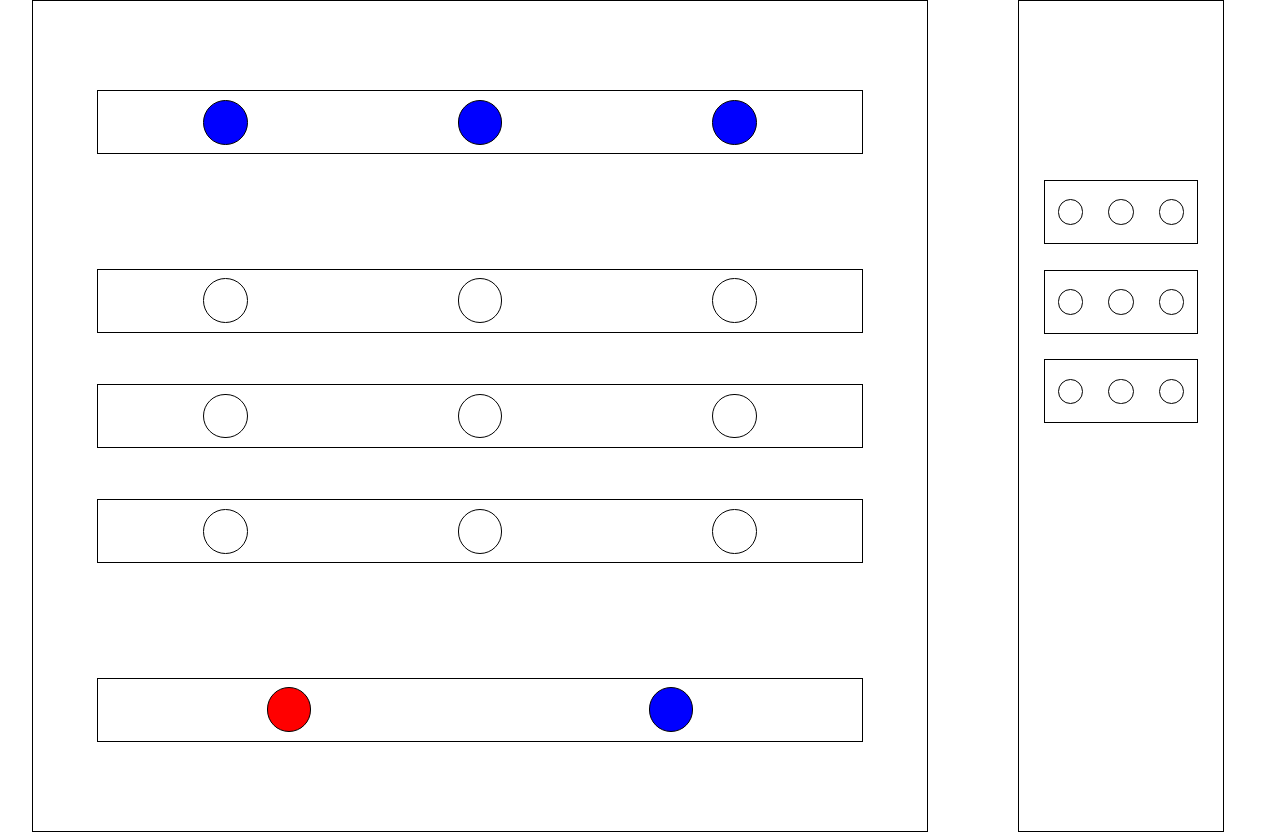
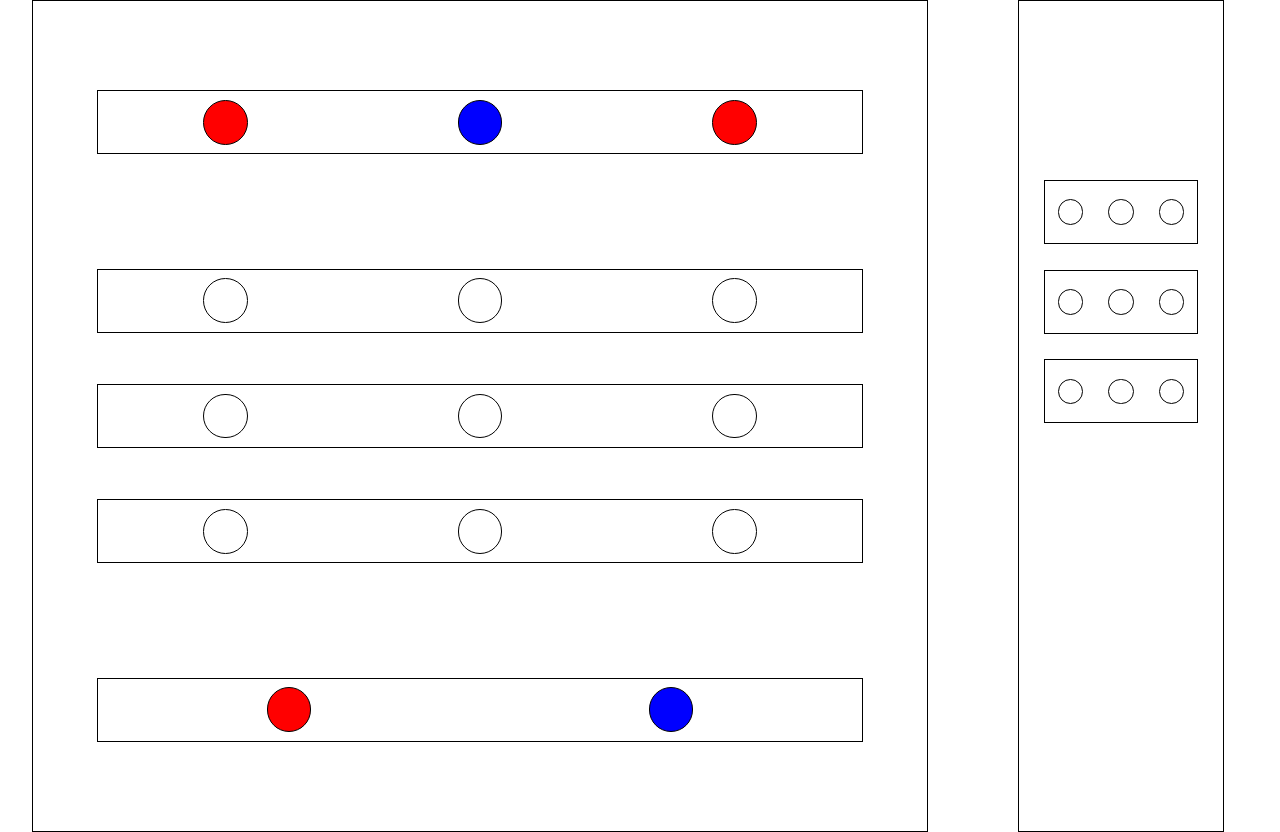
Before and after one commit to Flothar78/mastermind, a Vue app: page / in a window 1280 px wide. Built offline with nearby package versions, Linux system fonts and the light colour scheme; the HTML template or start-up script is replaced by a standard one.

Commit message:
Get array from random combination solution to compare with choice player

```diff
--- a/package.json
+++ b/package.json
@@ -12,7 +12,8 @@
     "pinia": "^2.0.30",
     "vue": "^3.2.45",
     "vue-loader": "^17.0.1",
-    "vue-router": "^4.1.6"
+    "vue-router": "^4.1.6",
+    "vue-tsc": "^1.2.0"
   },
   "devDependencies": {
     "@rushstack/eslint-patch": "^1.1.4",
@@ -21,6 +22,7 @@
     "eslint": "^8.22.0",
     "eslint-plugin-vue": "^9.3.0",
     "prettier": "^2.7.1",
+    "typescript": "^4.9.5",
     "vite": "^4.0.0"
   }
 }
--- a/src/components/GameSolution.vue
+++ b/src/components/GameSolution.vue
@@ -1,4 +1,4 @@
-<script setup>
+<script setup lang="ts">
 import PeonOccurence from "@/components/PeonOccurence.vue";
 import { storeToRefs } from "pinia";
 import { useColorStore } from "@/stores/ColorStore.js";
@@ -11,7 +11,7 @@ const numberOfPeons = color_store.numberOfPeons;
     <PeonOccurence
       v-for="number in numberOfPeons"
       :key="number"
-      :class="color_store.getRandomColor()"
+      :class="color_store.getRandomColors(number - 1)"
     />
   </div>
 </template>
--- a/src/stores/ColorStore.js
+++ b/src/stores/ColorStore.js
@@ -10,6 +10,8 @@ export const useColorStore = defineStore("ColorStore", {
       ]),
       colorsArray: ["red", "blue"],
       choiceOfColor: [],
+      arrayOfChosenPeons: reactive([]),
+      solutionColors: reactive([]),
     };
   },
   actions: {
@@ -18,7 +20,6 @@ export const useColorStore = defineStore("ColorStore", {
       this.choiceOfColor.push(color);
     },
     getColorFromStore(chosenRow, chosenPeon) {
-      const arrayOfChosenPeons = [];
       let rowFillingMonitor = toRaw(this.rows[chosenRow]);
       this.rows[chosenRow][chosenPeon].class = Object.values(
         this.choiceOfColor
@@ -26,25 +27,27 @@ export const useColorStore = defineStore("ColorStore", {
       rowFillingMonitor.map((x) => {
         let peonColorValueCheck = toRaw(Object.values(x)).join``;
         peonColorValueCheck !== ""
-          ? arrayOfChosenPeons.push(peonColorValueCheck)
+          ? this.arrayOfChosenPeons.push(peonColorValueCheck)
           : "";
       });
-      arrayOfChosenPeons.length == this.rows[0].length
-        ? this.tryAndSolutionComparison
-        : "";
+      this.arrayOfChosenPeons.length == this.rows[0].length
+        ? this.tryAndSolutionComparison()
+        : (this.arrayOfChosenPeons.length = 0);
     },
-    getRandomColor() {
-      return this.colorsArray[
-        Math.floor(Math.random() * this.colorsArray.length)
-      ];
+    tryAndSolutionComparison() {
+      console.log(toRaw(this.arrayOfChosenPeons));
+      console.log(toRaw(this.solutionColors));
+    },
+    getRandomColors(number) {
+      this.solutionColors.push(
+        this.colorsArray[Math.floor(Math.random() * this.colorsArray.length)]
+      );
+      return this.solutionColors[number];
     },
   },
   getters: {
     numberOfPeons() {
       return toRaw(this.rows).flat().length / toRaw(this.rows).length;
     },
-    tryAndSolutionComparison() {
-      console.log("tryAndSolutionComparison");
-    },
   },
 });
```
Also changed, not shown: 1 other file (tests, documents, lock files or other folders).
